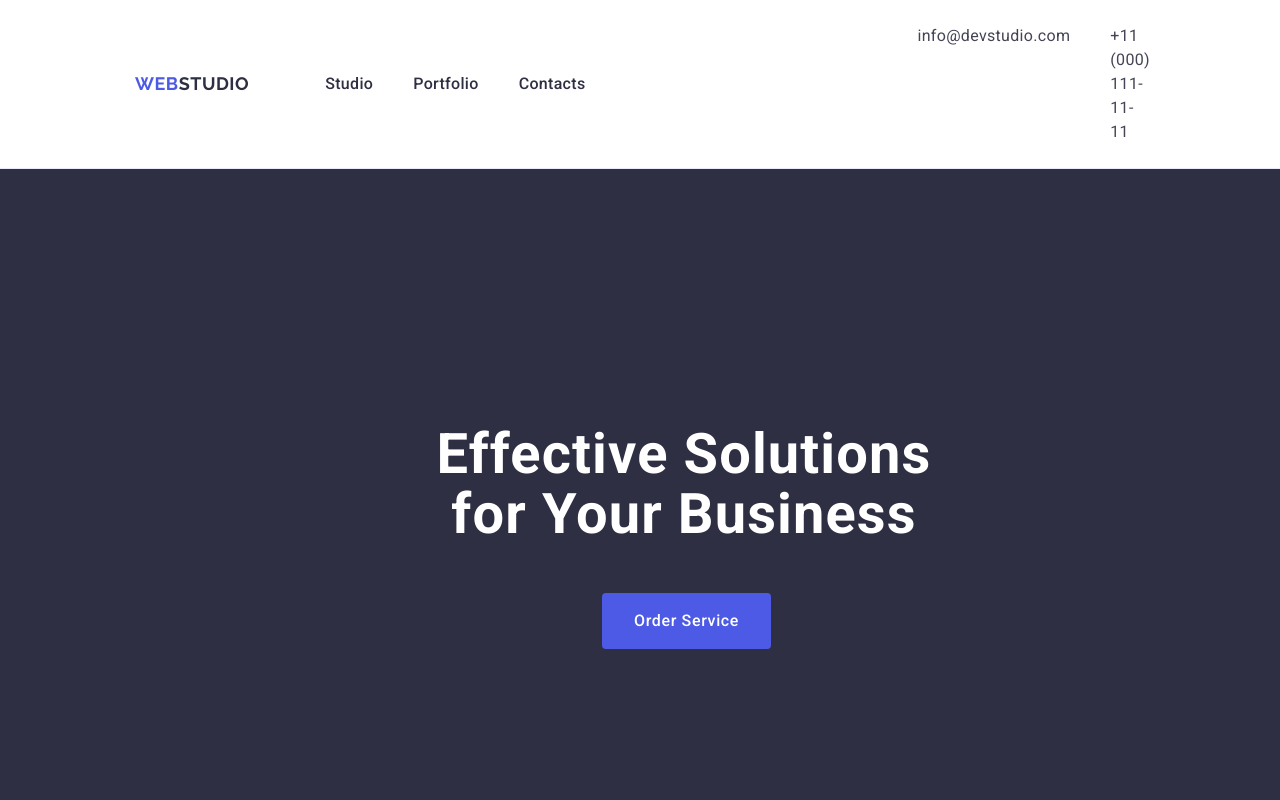
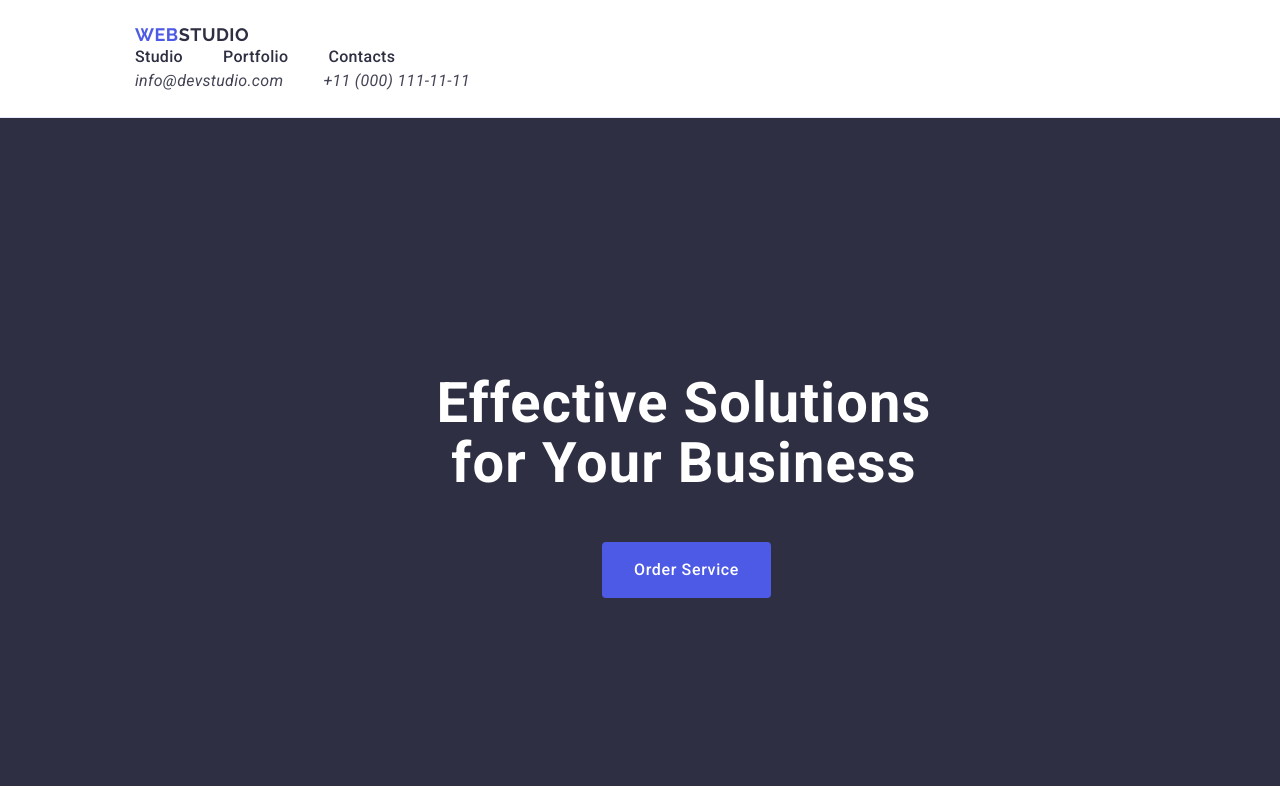
Before and after one commit to viktor-pitukh-IF/goit-markup-hw-03, a plain HTML site: page index.html in a window 1280 px wide. Shown: the top 800 px of the page. Drawn offline with nearby package versions, Linux system fonts and the light colour scheme.

Commit message:
index css checck header

```diff
--- a/css/styles.css
+++ b/css/styles.css
@@ -57,16 +57,18 @@ img {
     padding-top: 24px;
     padding-bottom: 24px;
     border-bottom: 1px solid #e7e9fc;
+    display: flex;
+    margin: 0 auto;
+    padding-left: 15px;
+    padding-right: 15px;
 }
 
 .header-navigation {
-    display: flex;
+    /* display: flex; */
     align-items: center;
-    display: flex;
+
     flex-grow: 1;
-    margin: 0 auto;
-    padding-left: 15px;
-    padding-right: 15px;
+
 }
 
 .header-logo {
@@ -112,8 +114,6 @@ img {
     display: flex;
     align-items: right;
     gap: 40px;
-    display: flex;
-
 }
 
 .header-addr-link {
--- a/index.html
+++ b/index.html
@@ -46,7 +46,8 @@
           </ul>
 
           <!-- Address -->
-          <address class="header-addr">
+          <address>
+            <!-- <address class="header-addr"> -->
             <ul class="header-addr-list">
               <li class="header-addr-item">
                 <a href="mailto:info@devstudio.com" class="header-addr-link"
@@ -162,7 +163,7 @@
         </div>
       </section>
       <!-- Our Portfolio -->
-      <section clas="section">
+      <section class="section">
         <div class="container">
           <h2 class="portfolio-title">Our Portfolio</h2>
           <ul class="portfolio-list">
```
